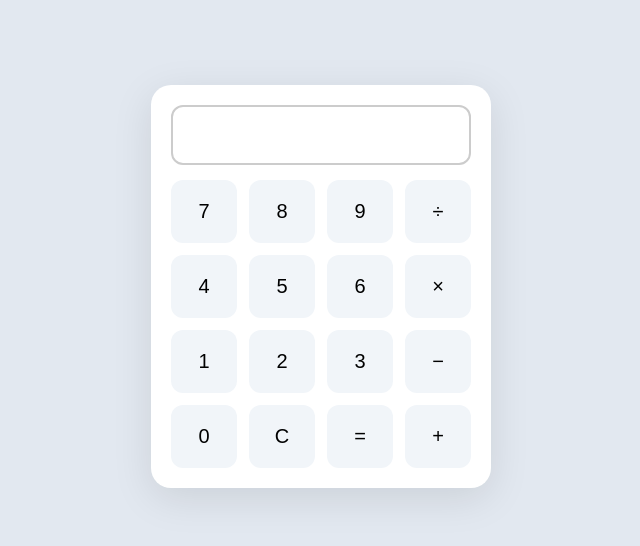
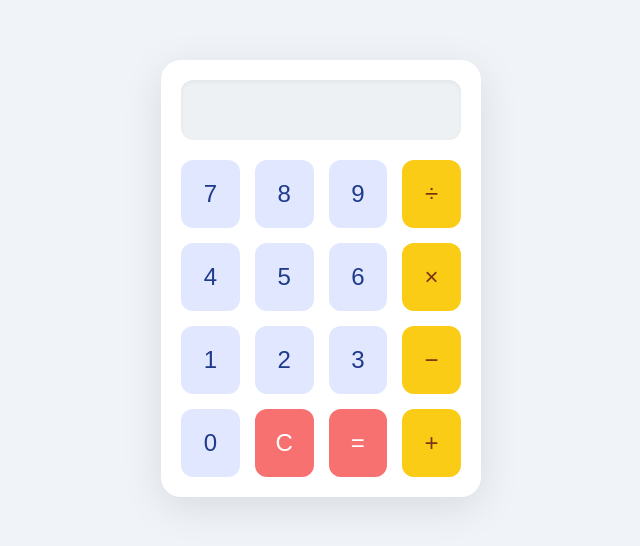
Before and after one commit to Favri2/calculadora, a plain HTML site: page index.html in a window 1280 px wide. Shown: the part 122-668 px from the top of the page, without its empty margins (319-959 px from the left). Drawn offline with Linux system fonts and the light colour scheme.

Commit message:
Subida inicial del proyecto Calculadora

```diff
--- a/style.css
+++ b/style.css
@@ -1,48 +1,77 @@
+* {
+  box-sizing: border-box;
+}
+
 body {
+  background: #f0f4f8;
+  font-family: 'Segoe UI', sans-serif;
   display: flex;
   justify-content: center;
   align-items: center;
   height: 100vh;
-  background-color: #e2e8f0;
-  font-family: 'Segoe UI', Tahoma, Geneva, Verdana, sans-serif;
+  margin: 0;
 }
 
 .calculator {
-  background: white;
+  background-color: #ffffff;
+  padding: 20px;
   border-radius: 20px;
   box-shadow: 0 10px 40px rgba(0, 0, 0, 0.1);
-  padding: 20px;
-  width: 300px;
+  width: 320px;
 }
 
 #display {
   width: 100%;
   height: 60px;
-  font-size: 28px;
+  font-size: 2rem;
   text-align: right;
   padding: 10px;
-  border: 2px solid #ccc;
+  margin-bottom: 20px;
+  border: none;
   border-radius: 12px;
-  margin-bottom: 15px;
-  box-sizing: border-box;
+  background: #eef1f4;
+  box-shadow: inset 0 2px 4px rgba(0,0,0,0.05);
 }
 
 .buttons {
   display: grid;
   grid-template-columns: repeat(4, 1fr);
-  gap: 12px;
+  gap: 15px;
 }
 
 button {
-  font-size: 20px;
   padding: 20px;
+  font-size: 1.5rem;
   border: none;
   border-radius: 12px;
-  background: #f1f5f9;
+  background-color: #e0e7ff;
+  color: #1e3a8a;
   cursor: pointer;
-  transition: background 0.2s ease;
+  transition: background-color 0.2s;
 }
 
 button:hover {
-  background: #cbd5e1;
+  background-color: #c7d2fe;
 }
+
+button:active {
+  background-color: #a5b4fc;
+}
+
+button:nth-child(4n) {
+  background-color: #facc15;
+  color: #78350f;
+}
+
+button:nth-child(4n):hover {
+  background-color: #fde68a;
+}
+
+button:nth-child(14), button:nth-child(15) {
+  background-color: #f87171;
+  color: white;
+}
+
+button:nth-child(14):hover, button:nth-child(15):hover {
+  background-color: #ef4444;
+}
```
